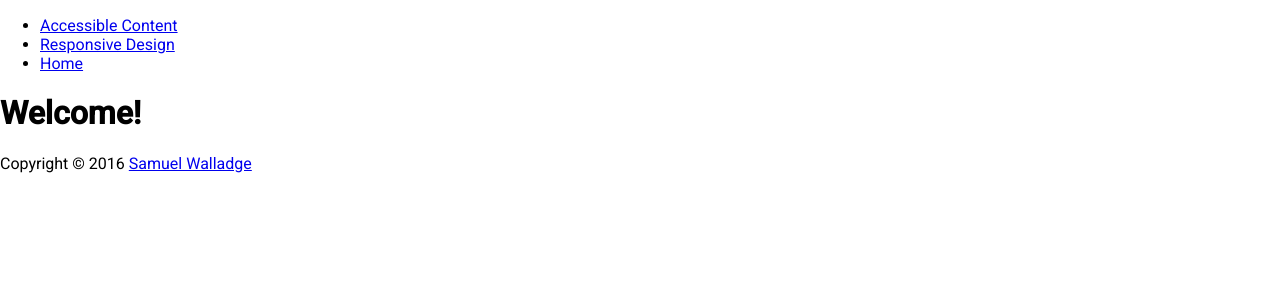
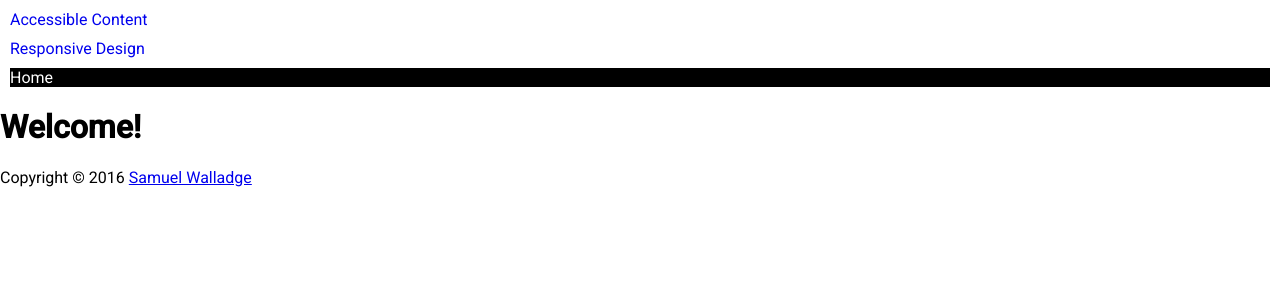
Before and after one commit to swalladge/hit226-a1, a Jekyll site: the page built from index.html, in a window 1280 px wide. Shown: the top 300 px of the page. Built offline with Jekyll 4.4.1, drawn with Linux system fonts in a browser that asks for light colours.

Commit message:
adding styles for nav-bar

```diff
--- a/_includes/header.html
+++ b/_includes/header.html
@@ -1,9 +1,7 @@
 <header class="site-header">
 
-  <nav>
-    <ul>
-      {% for page in site.pages %}{% if page.title %}<li><a href="{{ page.url }}">{{ page.title }}</a></li>{% endif %}{% endfor %}
-    </ul>
+  <nav class="site-nav">
+      {% for p in site.pages %}{% if p.title %}<a class="nav-item {% if p.url == page.url %}highlight{% endif %}" href="{{ p.url }}">{{ p.title }}</a>{% endif %}{% endfor %}
   </nav>
   <!-- TODO: nav bar and title -->
 
--- a/css/main.scss
+++ b/css/main.scss
@@ -15,3 +15,24 @@
 /* base elements and page styling (fonts, color scheme, html/body elements */
 
 @import 'base';
+
+
+.site-nav {
+}
+
+.nav-item {
+  margin: 10px;
+  display: block;
+  text-decoration: none;
+}
+
+.nav-item:hover {
+  background-color: black;
+  color: white;
+}
+
+
+.highlight {
+  background-color: black;
+  color: white;
+}
```
